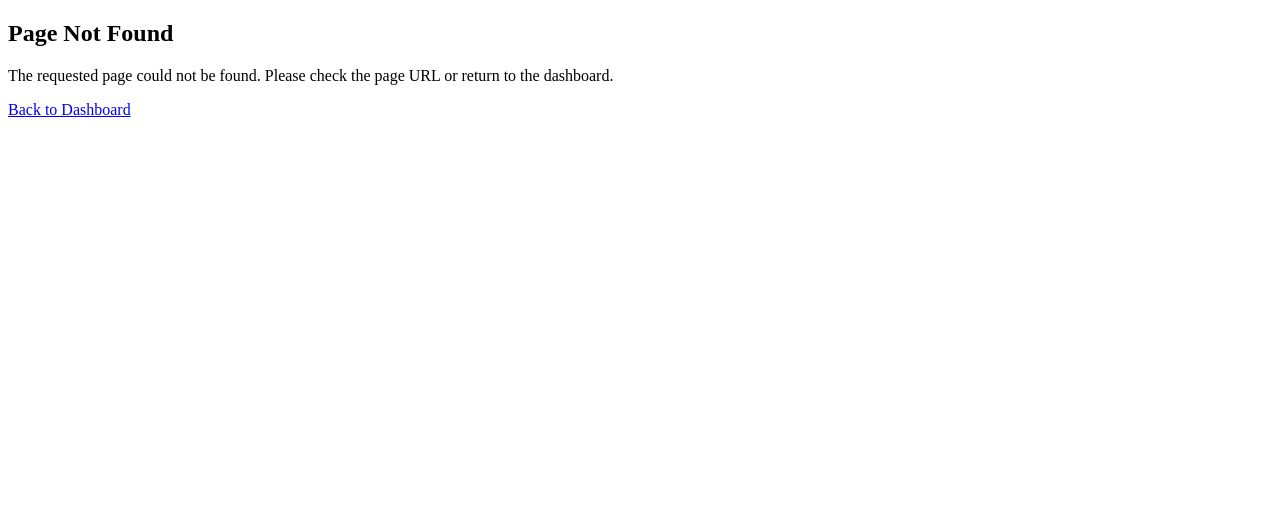
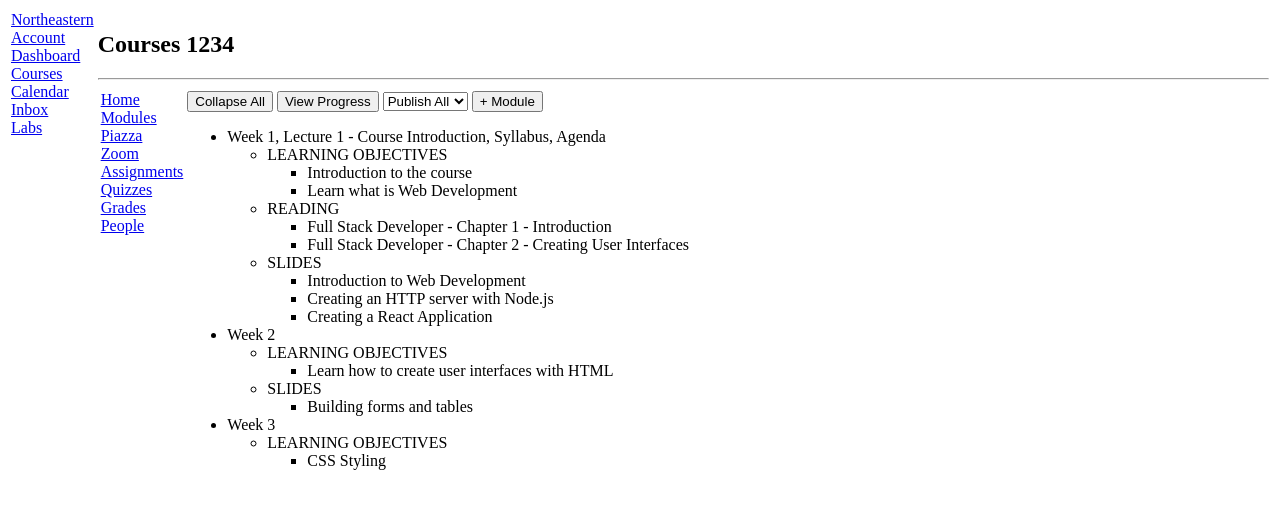
Before and after one commit to sesha-2k3/webdev-client, a Next.js app: page /courses/1234/modules in a window 1280 px wide. Before the commit this address had no page. Shown: the top 508 px of the page. Built offline with nearby package versions, Linux system fonts and the light colour scheme.

Commit message:
courses and contents

```diff
--- /dev/null
+++ b/app/(kambaz)/courses/[cid]/Navigation.tsx
@@ -0,0 +1,39 @@
+import Link from "next/link";
+export default function CourseNavigation({ cid }: { cid: string }) {
+  return (
+    <div id="wd-courses-navigation">
+      <Link href={`/courses/${cid}/home`} id="wd-course-home-link">
+        Home
+      </Link>{" "}
+      <br />
+      <Link href={`/courses/${cid}/modules`} id="wd-course-modules-link">
+        Modules
+      </Link>{" "}
+      <br />
+      <Link href={`/courses/${cid}/piazza`} id="wd-course-piazza-link">
+        Piazza
+      </Link>{" "}
+      <br />
+      <Link href={`/courses/${cid}/zoom`} id="wd-course-zoom-link">
+        Zoom
+      </Link>{" "}
+      <br />
+      <Link href={`/courses/${cid}/assignments`} id="wd-course-assignments-link">
+        Assignments
+      </Link>{" "}
+      <br />
+      <Link href={`/courses/${cid}/quizzes`} id="wd-course-quizzes-link">
+        Quizzes
+      </Link>{" "}
+      <br />
+      <Link href={`/courses/${cid}/grades`} id="wd-course-grades-link">
+        Grades
+      </Link>{" "}
+      <br />
+      <Link href={`/courses/${cid}/people/table`} id="wd-course-people-link">
+        People
+      </Link>{" "}
+      <br />
+    </div>
+  );
+}
--- /dev/null
+++ b/app/(kambaz)/courses/[cid]/layout.tsx
@@ -0,0 +1,29 @@
+import { ReactNode } from "react";
+import CourseNavigation from "./Navigation";
+export default async function CoursesLayout({
+  children,
+  params,
+}: Readonly<{
+  children: ReactNode;
+  params: Promise<{ cid: string }>;
+}>) {
+  const { cid } = await params;
+  return (
+    <div id="wd-courses">
+      <h2>Courses {cid}</h2>
+      <hr />
+      <table>
+        <tbody>
+          <tr>
+            <td valign="top" width="200">
+              <CourseNavigation cid={cid} />
+            </td>
+            <td valign="top" width="100%">
+              {children}
+            </td>
+          </tr>
+        </tbody>
+      </table>
+    </div>
+  );
+}
--- /dev/null
+++ b/app/(kambaz)/courses/[cid]/modules/Lesson.tsx
@@ -0,0 +1,15 @@
+import type { ReactNode } from "react";
+export default function Lesson({
+  title,
+  children,
+}: {
+  title: string;
+  children?: ReactNode;
+}) {
+  return (
+    <li className="wd-lesson">
+      <span className="wd-title">{title}</span>
+      <ul className="wd-content">{children}</ul>
+    </li>
+  );
+}
--- /dev/null
+++ b/app/(kambaz)/courses/[cid]/modules/Module.tsx
@@ -0,0 +1,15 @@
+import type { ReactNode } from "react";
+export default function Module({
+  title,
+  children,
+}: {
+  title: string;
+  children?: ReactNode;
+}) {
+  return (
+    <li className="wd-module">
+      <div className="wd-title">{title}</div>
+      <ul className="wd-lessons">{children}</ul>
+    </li>
+  );
+}
--- /dev/null
+++ b/app/(kambaz)/courses/[cid]/modules/page.tsx
@@ -0,0 +1,51 @@
+import Module from "./Module";
+import Lesson from "./Lesson";
+export default function Modules() {
+  return (
+    <div>
+      <button>Collapse All</button> <button>View Progress</button>{" "}
+      <select defaultValue="publish-all">
+        <option value="publish-all">Publish All</option>
+      </select>{" "}
+      <button>+ Module</button>
+      <ul id="wd-modules">
+        <Module title="Week 1, Lecture 1 - Course Introduction, Syllabus, Agenda">
+          <Lesson title="LEARNING OBJECTIVES">
+            <li className="wd-content-item">Introduction to the course</li>
+            <li className="wd-content-item">Learn what is Web Development</li>
+          </Lesson>
+          <Lesson title="READING">
+            <li className="wd-content-item">
+              Full Stack Developer - Chapter 1 - Introduction
+            </li>
+            <li className="wd-content-item">
+              Full Stack Developer - Chapter 2 - Creating User Interfaces
+            </li>
+          </Lesson>
+          <Lesson title="SLIDES">
+            <li className="wd-content-item">Introduction to Web Development</li>
+            <li className="wd-content-item">
+              Creating an HTTP server with Node.js
+            </li>
+            <li className="wd-content-item">Creating a React Application</li>
+          </Lesson>
+        </Module>
+        <Module title="Week 2">
+          <Lesson title="LEARNING OBJECTIVES">
+            <li className="wd-content-item">
+              Learn how to create user interfaces with HTML
+            </li>
+          </Lesson>
+          <Lesson title="SLIDES">
+            <li className="wd-content-item">Building forms and tables</li>
+          </Lesson>
+        </Module>
+        <Module title="Week 3">
+          <Lesson title="LEARNING OBJECTIVES">
+            <li className="wd-content-item">CSS Styling</li>
+          </Lesson>
+        </Module>
+      </ul>
+    </div>
+  );
+}
```
Also changed, not shown: app/(kambaz)/courses/[cid]/grades/page.tsx (added, +7 -0 lines), app/(kambaz)/courses/[cid]/home/page.tsx (added, +7 -0 lines), app/(kambaz)/courses/[cid]/people/table/page.tsx (added, +7 -0 lines), app/(kambaz)/courses/[cid]/piazza/page.tsx (added, +7 -0 lines), app/(kambaz)/courses/[cid]/quizzes/page.tsx (added, +7 -0 lines), app/(kambaz)/courses/[cid]/zoom/page.tsx (added, +7 -0 lines).
